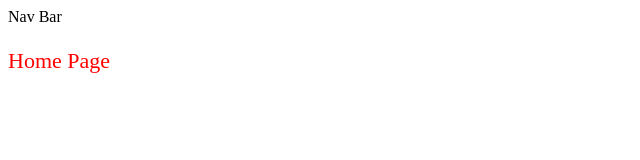
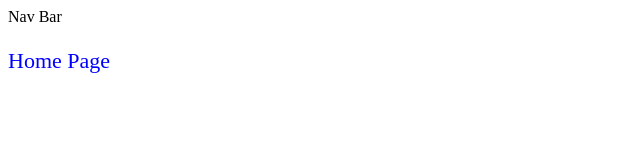
Before and after one commit to Tommy-Manokoune-Personal-Website/personal_website, a plain HTML site: page index.html in a window 1280 px wide. Shown: the whole page, without its empty margins (0-640 px from the left). Drawn offline with Linux system fonts and the light colour scheme.

Commit message:
change paragraph color to blue

```diff
--- a/style.css
+++ b/style.css
@@ -1,2 +1,2 @@
-p{color:red;
+p{color:blue;
 font-size: 22px;}
```
